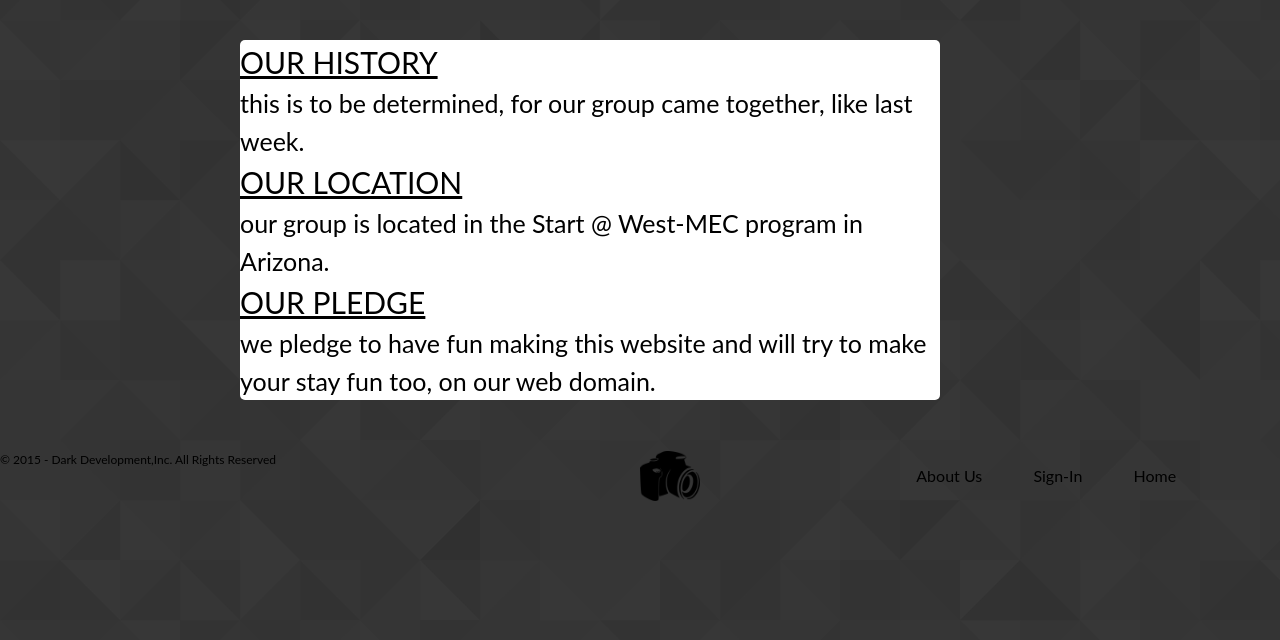
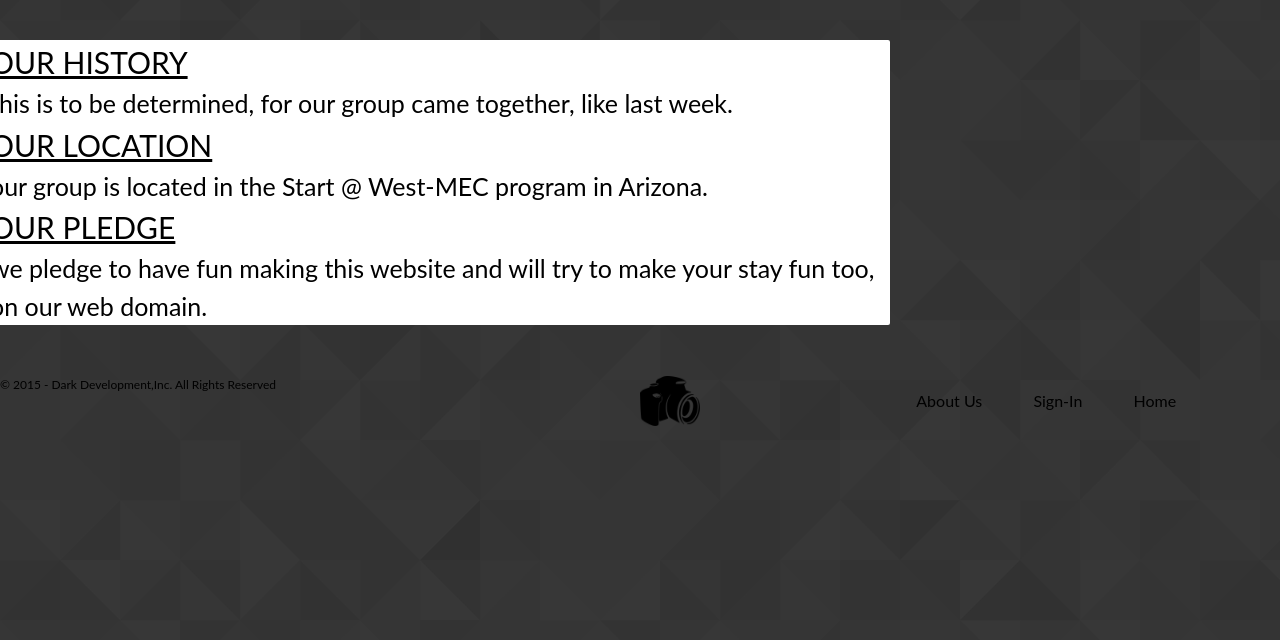
Before and after one commit to diaz-andy-wm/Dark_Development_Website, a PHP site: page /aboutUs.html in a window 1280 px wide. Shown: the part 100-740 px from the top of the page. Run offline with PHP 8.4, Linux system fonts and the light colour scheme.

Commit message:
Minor Changing

```diff
--- a/aboutUs.html
+++ b/aboutUs.html
@@ -32,7 +32,7 @@
 <!--    #   CONTENT DIV   #    --------------------------------->
     <!--# # # # # # # # # # -->
 <div class="content">
-<div id="loginSquare">
+<div id="loginSquare" style="margin-left:-250px;">
     <div id="history">
         <h3 style="text-decoration:underline; font-size:30px;">OUR HISTORY</h3>
         <p>this is to be determined, for our group came together, like last week.</p>
--- a/primary_stylesheet.css
+++ b/primary_stylesheet.css
@@ -160,8 +160,8 @@ form{
 #loginSquare{
 
     background-color: white;
-    width: 700px;
-    border-radius: 5px;
+    width: 900px;
+    border-radius: 2px;
 }
 
 #history p{
```
